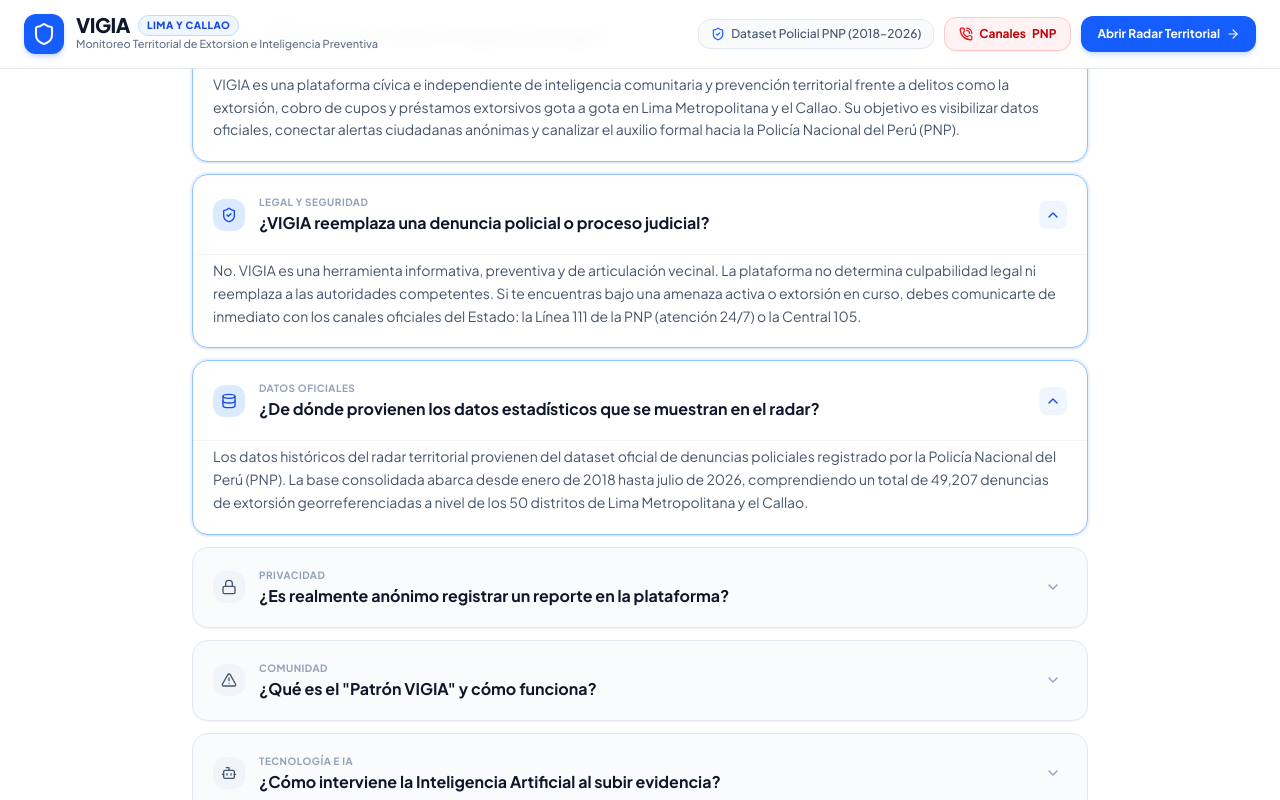
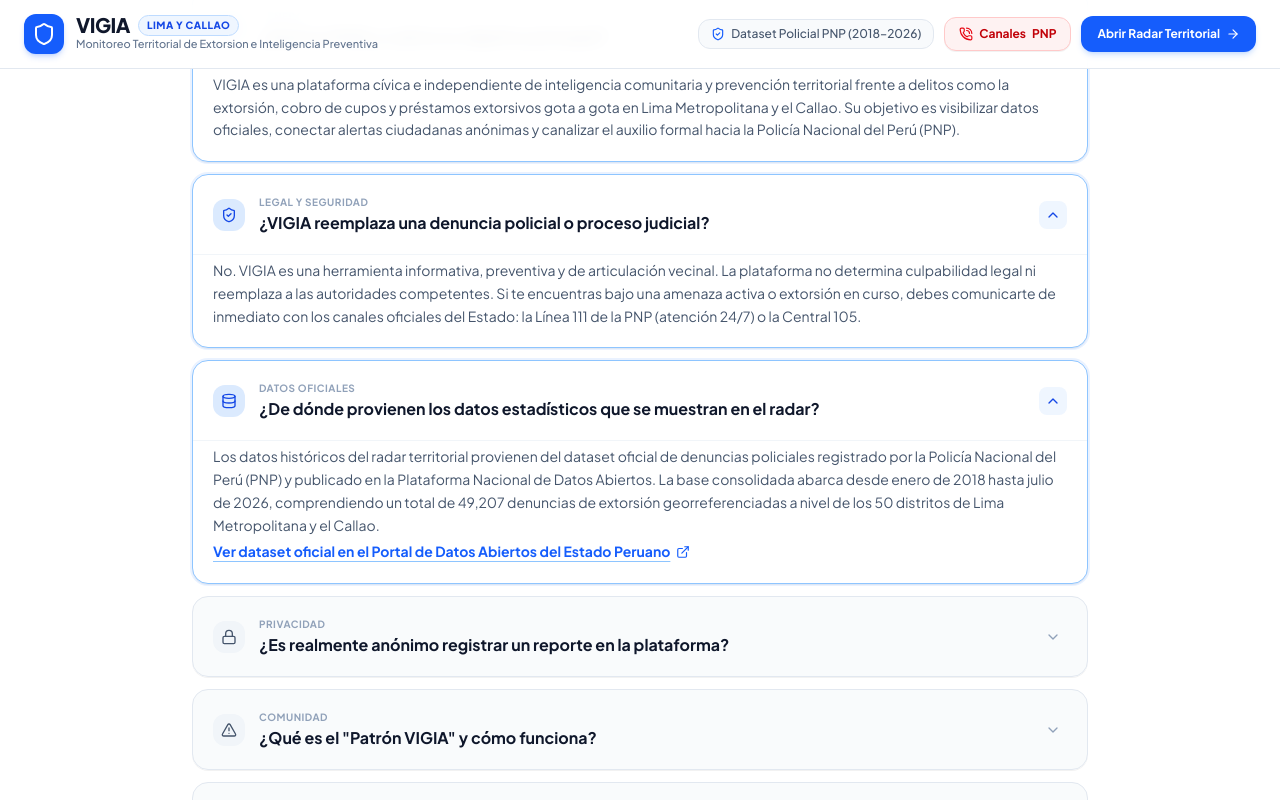
Before and after one commit to KevCast1604/vigia, a Next.js app: page /landing in a window 1280 px wide. Both pictures are taken after a click on the button 640 px from the left and 7336 px from the top of the page. Shown: the part 6936-7736 px from the top of the page. Built offline with nearby package versions, Linux system fonts and the light colour scheme.

Commit message:
docs(faq): add official open data portal link for police complaints dataset

```diff
--- a/components/landing/FAQ.tsx
+++ b/components/landing/FAQ.tsx
@@ -9,13 +9,14 @@
   Lock,
   Database,
   Bot,
-  AlertTriangle
+  AlertTriangle,
+  ExternalLink
 } from 'lucide-react';
 
 interface FAQItem {
   id: string;
   question: string;
-  answer: string;
+  answer: React.ReactNode;
   category: string;
   icon: React.ComponentType<{ className?: string }>;
 }
@@ -38,7 +39,24 @@
   {
     id: 'fuente-datos',
     question: '¿De dónde provienen los datos estadísticos que se muestran en el radar?',
-    answer: 'Los datos históricos del radar territorial provienen del dataset oficial de denuncias policiales registrado por la Policía Nacional del Perú (PNP). La base consolidada abarca desde enero de 2018 hasta julio de 2026, comprendiendo un total de 49,207 denuncias de extorsión georreferenciadas a nivel de los 50 distritos de Lima Metropolitana y el Callao.',
+    answer: (
+      <span className="space-y-2 block">
+        <span>
+          Los datos históricos del radar territorial provienen del dataset oficial de denuncias policiales registrado por la Policía Nacional del Perú (PNP) y publicado en la Plataforma Nacional de Datos Abiertos. La base consolidada abarca desde enero de 2018 hasta julio de 2026, comprendiendo un total de 49,207 denuncias de extorsión georreferenciadas a nivel de los 50 distritos de Lima Metropolitana y el Callao.
+        </span>
+        <span className="block pt-1">
+          <a
+            href="https://www.datosabiertos.gob.pe/dataset/denuncias-policiales/resource/64c01d53-4402-4e5a-936a-4bce5b3d1008"
+            target="_blank"
+            rel="noopener noreferrer"
+            className="inline-flex items-center gap-1.5 text-blue-600 hover:text-blue-700 font-bold underline underline-offset-4 decoration-blue-300 hover:decoration-blue-600 transition-colors"
+          >
+            <span>Ver dataset oficial en el Portal de Datos Abiertos del Estado Peruano</span>
+            <ExternalLink className="w-3.5 h-3.5 shrink-0" />
+          </a>
+        </span>
+      </span>
+    ),
     category: 'Datos Oficiales',
     icon: Database
   },
```
